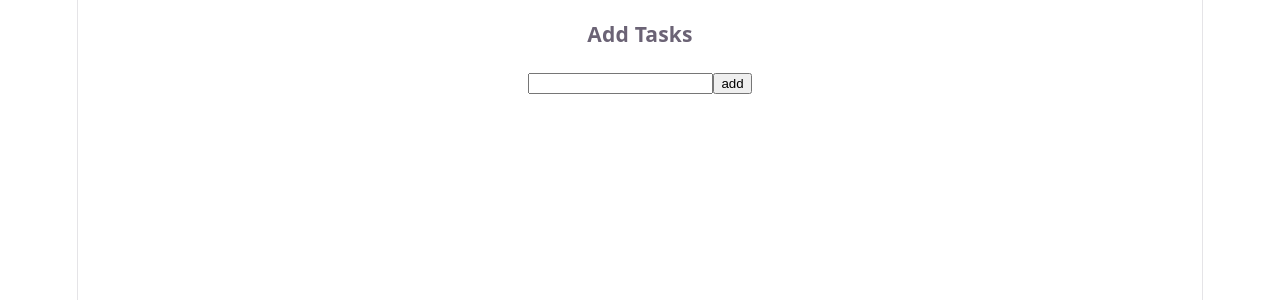
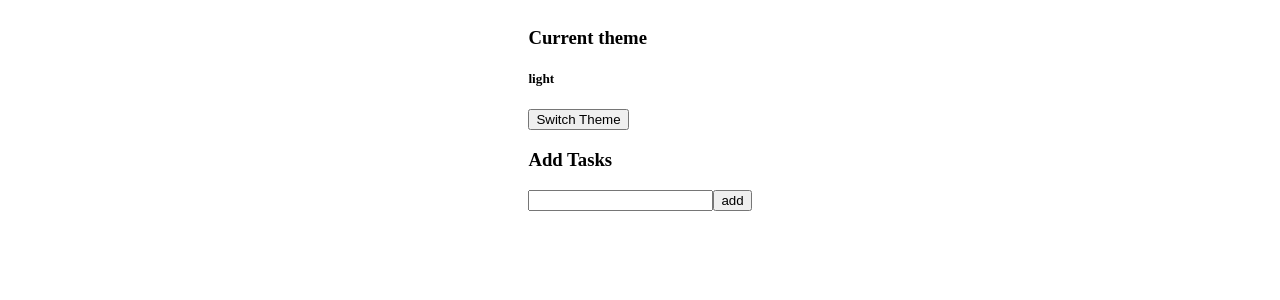
Before and after one commit to boj012026-create/fm3ReactOppg3, a React (Vite) app: page / in a window 1280 px wide. Shown: the top 300 px of the page. Built offline with nearby package versions, Linux system fonts and the light colour scheme.

Commit message:
theme switch works

```diff
--- a/src/App.jsx
+++ b/src/App.jsx
@@ -1,10 +1,12 @@
 import TodoList from "./components/TodoList";
 import AddTodo from "./components/AddTodo";
+import ThemeSwitcher from "./components/ThemeSwitcher";
 import './App.css'
 
 function App() {
   return (
     <>
+      <ThemeSwitcher/>
       <AddTodo/>
       <TodoList />
     </>
--- /dev/null
+++ b/src/components/ThemeSwitcher.jsx
@@ -0,0 +1,13 @@
+import { useContext } from 'react';
+import { ThemeContext } from '../context/ThemeContext';
+
+export default function ThemeSwitcher() {
+  const { toggleTheme, theme } = useContext(ThemeContext);
+  return(
+    <>
+      <h3>Current theme</h3>
+      <h5>{theme}</h5>
+      <button onClick={toggleTheme}>Switch Theme</button>
+    </>
+  );
+}
--- a/src/components/TodoItem.jsx
+++ /dev/null
@@ -1,6 +0,0 @@
-export default function TodoItem() {
-  return(
-    <>
-    </>
-  );
-}
--- /dev/null
+++ b/src/context/ThemeContext.jsx
@@ -0,0 +1,30 @@
+import { createContext, useState, useEffect } from 'react';
+
+export const ThemeContext = createContext({});
+
+export function ThemeProvider({children}) {
+  const THEME = {
+    LIGHT: "light",
+    DARK: "dark"
+  }
+  const [theme, setTheme] = useState(THEME.LIGHT);
+
+  function toggleTheme() {
+    if(theme == THEME.LIGHT) {
+      setTheme(THEME.DARK);
+    } else {
+      setTheme(THEME.LIGHT);
+    }
+  }
+
+  //update theme in index.css
+  useEffect(() => {
+    const root = document.documentElement;
+    root.style.setProperty('color-scheme', theme)
+  }, [theme]);
+
+  const ProviderObj = { theme, toggleTheme };
+  return(
+    <ThemeContext value={ProviderObj}>{children}</ThemeContext>
+  );
+}
--- a/src/index.css
+++ b/src/index.css
@@ -1,111 +1,4 @@
-:root {
-  --text: #6b6375;
-  --text-h: #08060d;
-  --bg: #fff;
-  --border: #e5e4e7;
-  --code-bg: #f4f3ec;
-  --accent: #aa3bff;
-  --accent-bg: rgba(170, 59, 255, 0.1);
-  --accent-border: rgba(170, 59, 255, 0.5);
-  --social-bg: rgba(244, 243, 236, 0.5);
-  --shadow:
-    rgba(0, 0, 0, 0.1) 0 10px 15px -3px, rgba(0, 0, 0, 0.05) 0 4px 6px -2px;
-
-  --sans: system-ui, 'Segoe UI', Roboto, sans-serif;
-  --heading: system-ui, 'Segoe UI', Roboto, sans-serif;
-  --mono: ui-monospace, Consolas, monospace;
-
-  font: 18px/145% var(--sans);
-  letter-spacing: 0.18px;
-  color-scheme: light dark;
-  color: var(--text);
-  background: var(--bg);
-  font-synthesis: none;
-  text-rendering: optimizeLegibility;
-  -webkit-font-smoothing: antialiased;
-  -moz-osx-font-smoothing: grayscale;
-
-  @media (max-width: 1024px) {
-    font-size: 16px;
-  }
+body {
+  display: flex;
+  justify-content: center;
 }
-
-@media (prefers-color-scheme: dark) {
-  :root {
-    --text: #9ca3af;
-    --text-h: #f3f4f6;
-    --bg: #16171d;
-    --border: #2e303a;
-    --code-bg: #1f2028;
-    --accent: #c084fc;
-    --accent-bg: rgba(192, 132, 252, 0.15);
-    --accent-border: rgba(192, 132, 252, 0.5);
-    --social-bg: rgba(47, 48, 58, 0.5);
-    --shadow:
-      rgba(0, 0, 0, 0.4) 0 10px 15px -3px, rgba(0, 0, 0, 0.25) 0 4px 6px -2px;
-  }
-
-  #social .button-icon {
-    filter: invert(1) brightness(2);
-  }
-}
-
-body {
-  margin: 0;
-}
-
-#root {
-  width: 1126px;
-  max-width: 100%;
-  margin: 0 auto;
-  text-align: center;
-  border-inline: 1px solid var(--border);
-  min-height: 100svh;
-  display: flex;
-  flex-direction: column;
-  box-sizing: border-box;
-}
-
-h1,
-h2 {
-  font-family: var(--heading);
-  font-weight: 500;
-  color: var(--text-h);
-}
-
-h1 {
-  font-size: 56px;
-  letter-spacing: -1.68px;
-  margin: 32px 0;
-  @media (max-width: 1024px) {
-    font-size: 36px;
-    margin: 20px 0;
-  }
-}
-h2 {
-  font-size: 24px;
-  line-height: 118%;
-  letter-spacing: -0.24px;
-  margin: 0 0 8px;
-  @media (max-width: 1024px) {
-    font-size: 20px;
-  }
-}
-p {
-  margin: 0;
-}
-
-code,
-.counter {
-  font-family: var(--mono);
-  display: inline-flex;
-  border-radius: 4px;
-  color: var(--text-h);
-}
-
-code {
-  font-size: 15px;
-  line-height: 135%;
-  padding: 4px 8px;
-  background: var(--code-bg);
-}
--- a/src/main.jsx
+++ b/src/main.jsx
@@ -2,12 +2,15 @@ import { StrictMode } from 'react'
 import { createRoot } from 'react-dom/client'
 import './index.css'
 import App from './App.jsx'
-import { TodoProvider } from "./context/TodoContext";
+import { TodoProvider } from './context/TodoContext';
+import { ThemeProvider } from './context/ThemeContext';
 
 createRoot(document.getElementById('root')).render(
   <StrictMode>
-    <TodoProvider>
-      <App />
-    </TodoProvider>
+    <ThemeProvider>
+      <TodoProvider>
+        <App />
+      </TodoProvider>
+    </ThemeProvider>
   </StrictMode>,
 )
```
